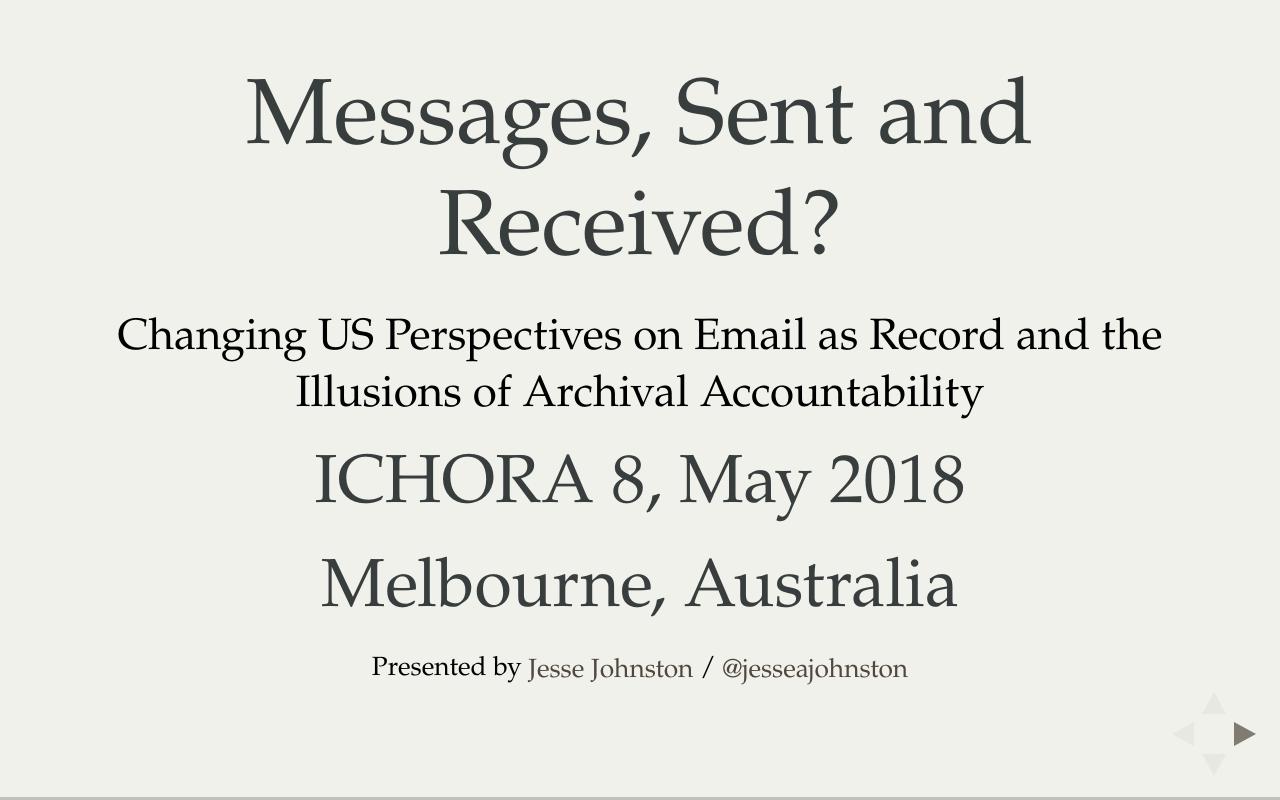
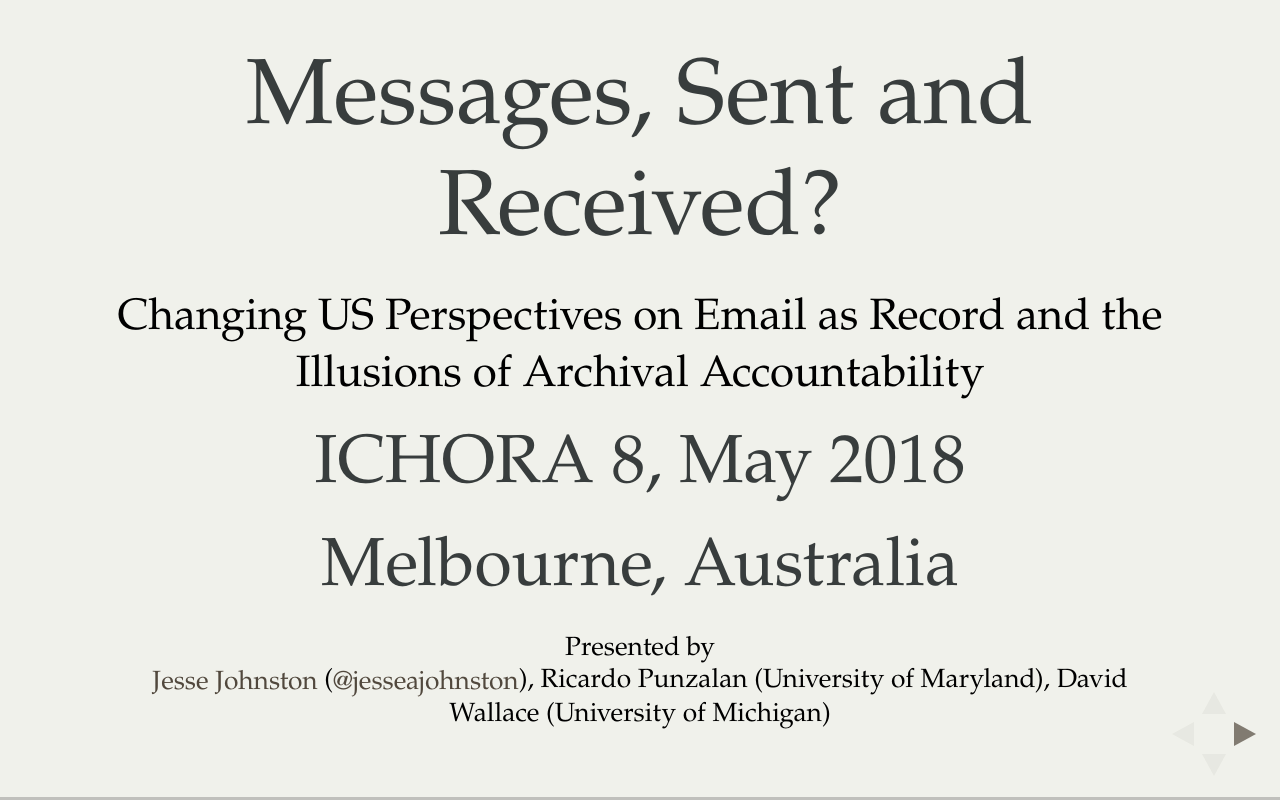
Before and after one commit to morskyjezek/talks, a website: page 2018/2018-ichora-slides.html in a window 1280 px wide. Drawn offline with Linux system fonts and the light colour scheme.

Commit message:
update 2018 ichora slides

```diff
--- a/2018/2018-ichora-slides.html
+++ b/2018/2018-ichora-slides.html
@@ -48,7 +48,11 @@
 					<h3>ICHORA 8, May 2018</h3>
 					<h3>Melbourne, Australia</h3>
 					<p>
-						<small>Presented by <a href="http://www.jesseajohnston.net">Jesse Johnston</a> / <a href="http://twitter.com/jesseajohnston">@jesseajohnston</a></small>
+						<small>Presented by <br/>
+							<a href="http://www.jesseajohnston.net">Jesse Johnston</a> (<a href="http://twitter.com/jesseajohnston">@jesseajohnston</a>),
+							Ricardo Punzalan (University of Maryland),
+							David Wallace (University of Michigan)
+						</small>
 					</p>
 				</section>
 
```
